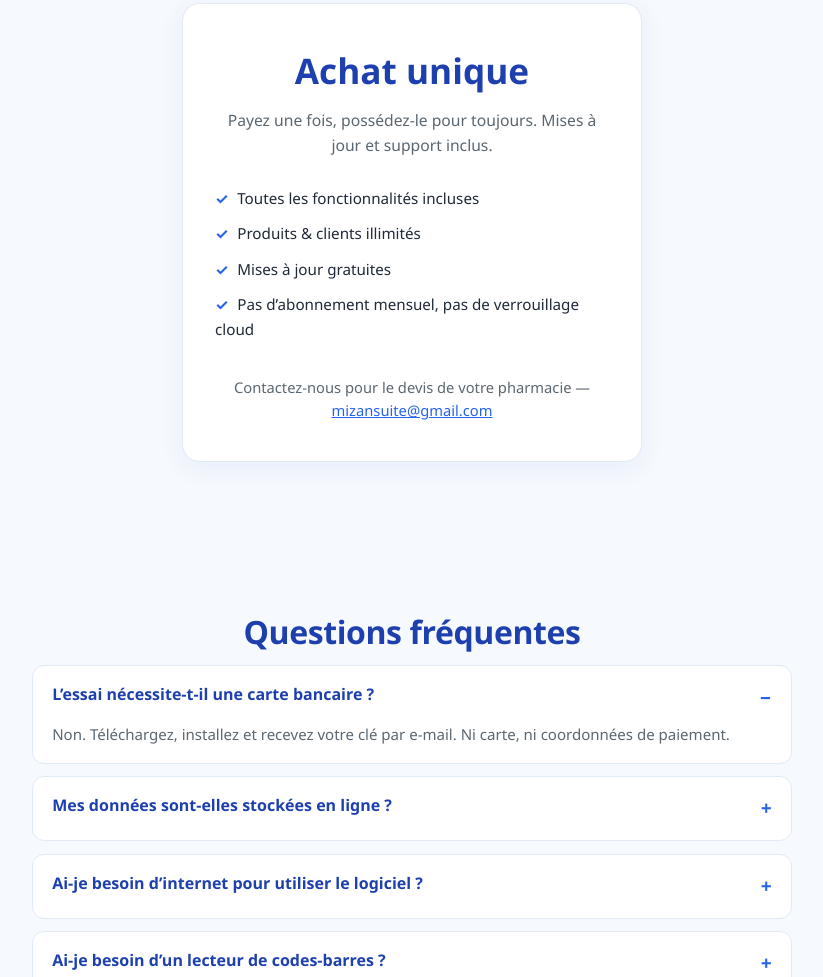
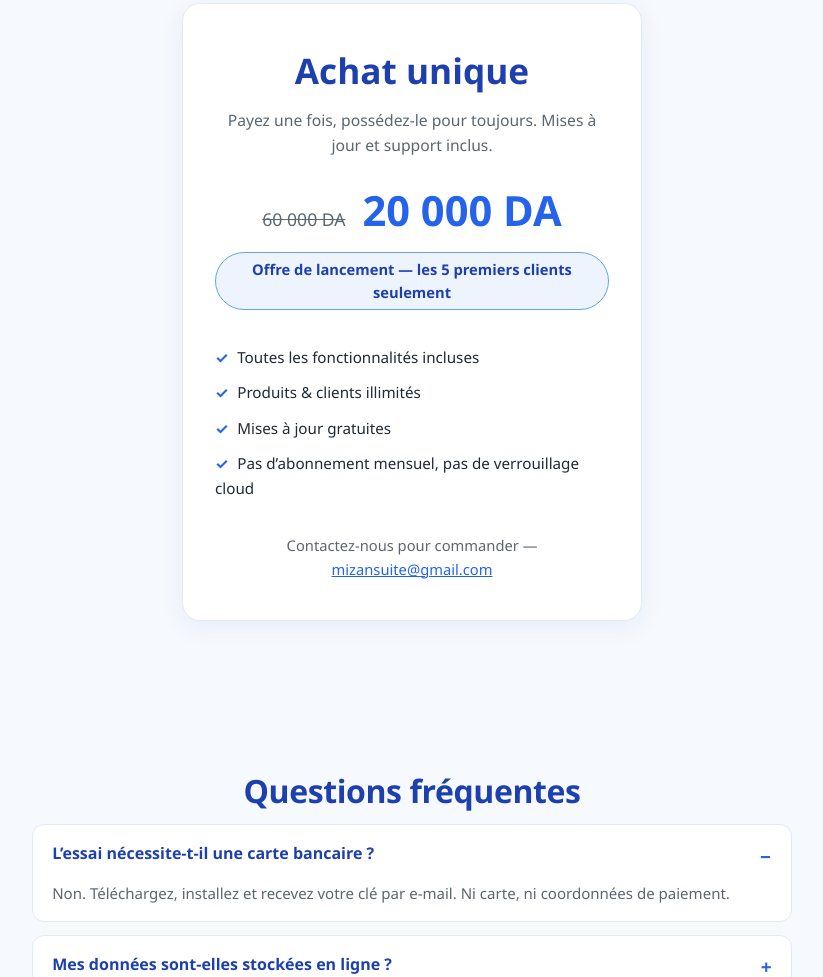
Before and after one commit to mizan-suite/mizan-suite, a website: page trial/public/index.html in a window 1280 px wide. Shown: the part 2737-3714 px from the top of the page, without its empty margins (228-1051 px from the left). Drawn offline with Linux system fonts and the light colour scheme.

Commit message:
Show launch pricing on landing page (60000 DA, first 5 customers at 20000 DA)

```diff
--- a/trial/public/index.html
+++ b/trial/public/index.html
@@ -151,8 +151,16 @@
     .price-box ul { list-style: none; margin: 1.4rem 0 1.8rem; text-align: left; display: inline-block; }
     .price-box li { padding: .35rem 0; font-size: .95rem; }
     .price-box li::before { content: "✓"; color: var(--blue); font-weight: 700; margin-right: .55rem; }
+
+    .price-box .price-main { margin: 1.2rem 0 .4rem; }
+
+    .price-box .price-old { font-size: 1.1rem; color: var(--muted); text-decoration: line-through; margin-right: .8rem; }
+
+    .price-box .price-new { font-size: 2.6rem; font-weight: 800; color: var(--blue); }
+
+    .price-box .price-offer { display: block; margin-top: .5rem; font-size: .92rem; font-weight: 600; color: var(--blue-dark); background: var(--blue-tint); border: 1px solid var(--blue-light); border-radius: 999px; padding: .3rem 1rem; }
+
     .price-box .cta-line { color: var(--muted); font-size: .92rem; }
-
     /* faq */
     .faq { max-width: 760px; margin: 0 auto; }
     .faq details {
@@ -283,13 +291,18 @@
       <div class="price-box">
         <div class="amount">Achat unique</div>
         <p class="sub">Payez une fois, possédez-le pour toujours. Mises à jour et support inclus.</p>
+        <div class="price-main">
+          <span class="price-old">60&nbsp;000&nbsp;DA</span>
+          <span class="price-new">20&nbsp;000&nbsp;DA</span>
+          <span class="price-offer">Offre de lancement &mdash; les 5 premiers clients seulement</span>
+        </div>
         <ul>
           <li>Toutes les fonctionnalités incluses</li>
           <li>Produits &amp; clients illimités</li>
           <li>Mises à jour gratuites</li>
           <li>Pas d&rsquo;abonnement mensuel, pas de verrouillage cloud</li>
         </ul>
-        <p class="cta-line">Contactez-nous pour le devis de votre pharmacie &mdash; <a href="mailto:mizansuite@gmail.com">mizansuite@gmail.com</a></p>
+        <p class="cta-line">Contactez-nous pour commander &mdash; <a href="mailto:mizansuite@gmail.com">mizansuite@gmail.com</a></p>
       </div>
     </section>
 
```
